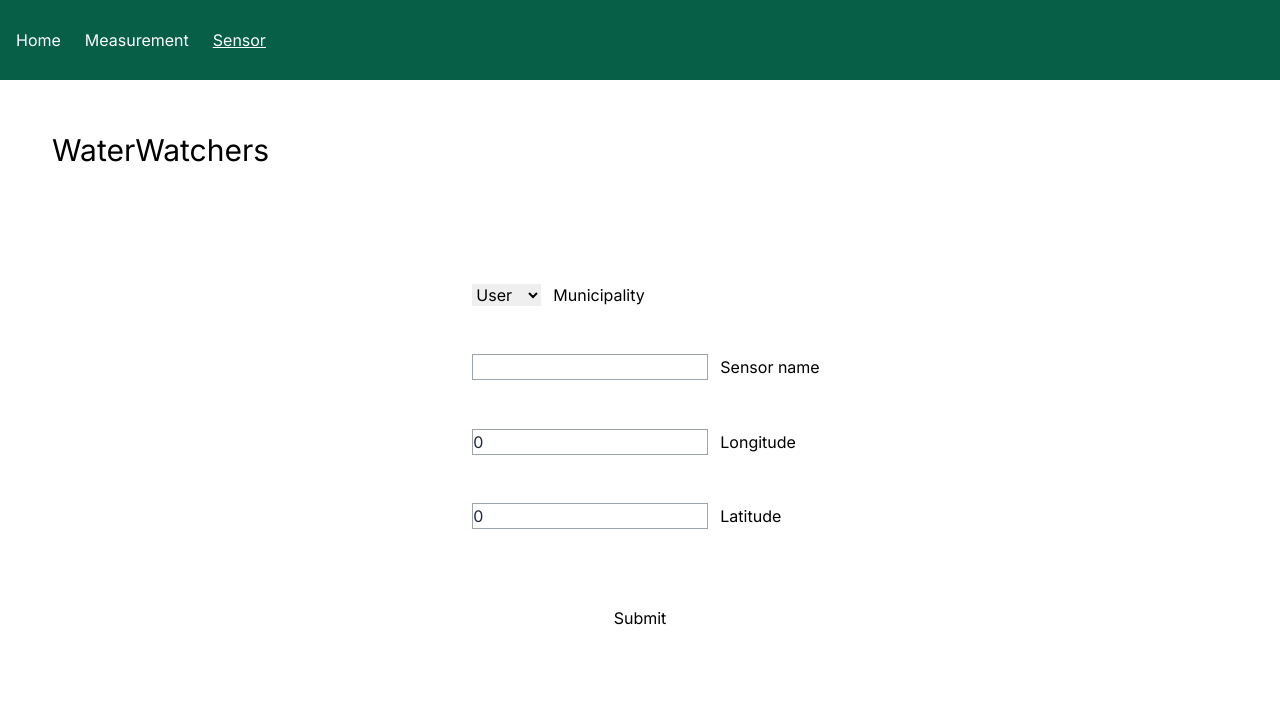
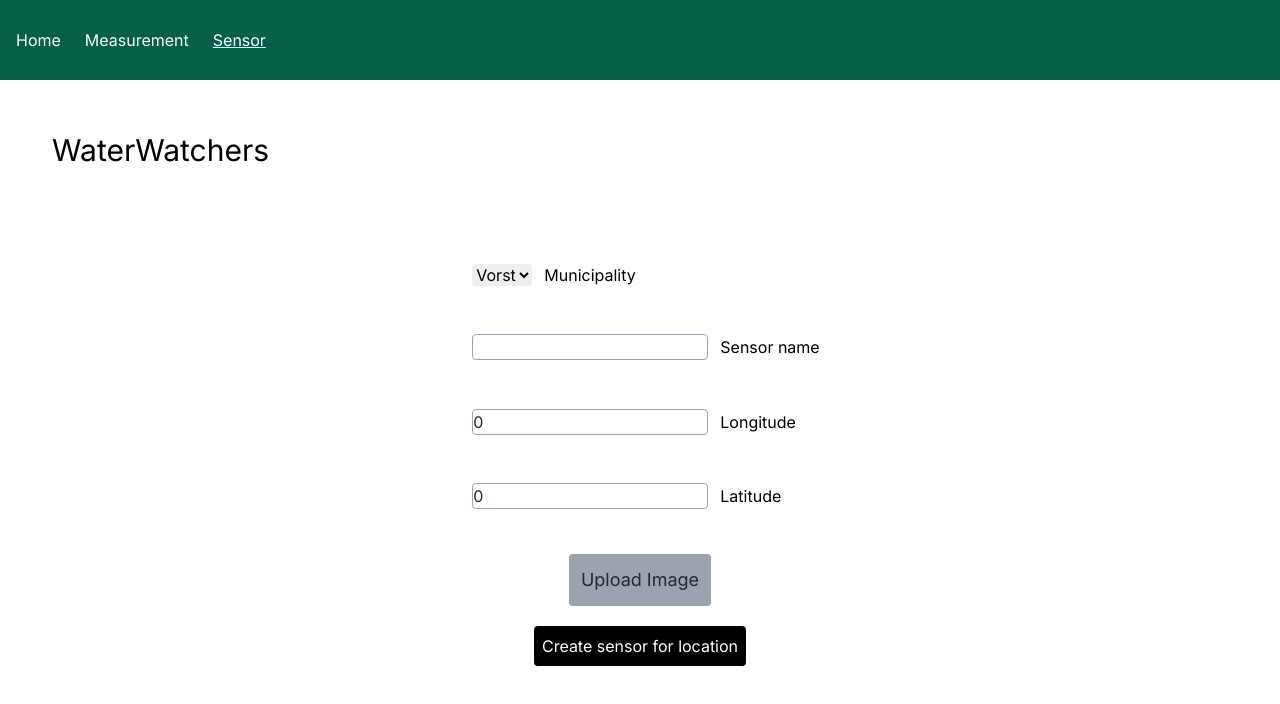
Before and after one commit to syandelbart/watermonitor, a Next.js app: page /sensor in a window 1280 px wide. Shown: the top 704 px of the page. Built offline with nearby package versions, Linux system fonts and the light colour scheme; no server answers.

Commit message:
bringing the inputs on point

```diff
--- a/app/measurement/page.tsx
+++ b/app/measurement/page.tsx
@@ -42,8 +42,7 @@ export default function Page() {
           value={Alarm.municipality}
           onChange={handleChangeMunicipality}
         >
-          <option value="user">User</option>
-          <option value="admin">Admin</option>
+          <option value="Vorst">Vorst</option>
         </select>
         Municipality
             </label>
@@ -54,10 +53,9 @@ export default function Page() {
           value={Alarm.name}
           onChange={handleChangeName}
         >
-          <option value="user">User</option>
-          <option value="admin">Admin</option>
+          <option value="GrootMeer">Groot Meer</option>
         </select>
-        Municipality
+        sensor
             </label>
       </div>
       <hr />
@@ -102,7 +100,7 @@ export default function Page() {
           value={Alarm.result}
           onChange={handleChangeResult}
         />
-        result
+        Water Heigt
         </label>
         <label className='m-3'>
         <select
@@ -118,7 +116,13 @@ export default function Page() {
             </label>
         </div>
       </div>
-      <button className='m-3' type="submit" onClick={handleInsert}>Submit</button>
+      <div className='flex m-3 flex-col justify-center items-center'>
+      <input type="file" id="img" name="img" accept="image/*" hidden/>
+        <label htmlFor="img" className='bg-gray-400 rounded p-3 text-gray-800 text-lg cursor-pointer'>
+        Upload Image
+        </label>
+      </div>
+      <button className='m-3 bg-black text-white p-2 rounded' type="submit" onClick={handleInsert}>Add water level for location</button>
       </div>
     </main>);
   }
--- a/app/sensor/page.tsx
+++ b/app/sensor/page.tsx
@@ -29,22 +29,21 @@ export default function Page() {
     <main className="flex m-10 flex-col">
       <Label className="m-3 text-3xl items-start">WaterWatchers</Label>
       <div className='flex m-10 flex-col justify-center items-center'>
-        <div className='flex m-10 flex-col justify-center items-start'>
+        <div className='flex m-5 flex-col justify-center items-start'>
       <label className='m-3'>
         <select
-          className='m-3'
+          className='m-3 rounded'
           name="Municipality"
           value={Sensor.municipality}
           onChange={handleChangeMunicipality}
         >
-          <option value="user">User</option>
-          <option value="admin">Admin</option>
+          <option value="Vorst">Vorst</option>
         </select>
         Municipality
       </label>
       <label className='m-3'>
       <input
-          className='m-3 border border-gray-400 text-gray-800'
+          className='m-3 border rounded border-gray-400 text-gray-800'
           type="text"
           name="Name"
           value={Sensor.name}
@@ -55,7 +54,7 @@ export default function Page() {
       <hr />
       <label className='m-3'>
         <input
-          className='m-3 border border-gray-400 text-gray-800'
+          className='m-3 border rounded border-gray-400 text-gray-800'
           type="number"
           name="Longitude"
           value={Sensor.longitude}
@@ -65,7 +64,7 @@ export default function Page() {
       </label>
       <label className='m-3'>
         <input
-          className='m-3 border border-gray-400 text-gray-800'
+          className='m-3 border rounded border-gray-400 text-gray-800'
           type="number"
           name="Latitude"
           value={Sensor.latitude}
@@ -75,7 +74,11 @@ export default function Page() {
       </label>
       <hr className='text-black'/>
       </div>
-      <button className='m-3' type="submit" onClick={handleInsert}>Submit</button>
+      <input type="file" id="img" name="img" accept="image/*" hidden/>
+        <label htmlFor="img" className='bg-gray-400 rounded p-3 text-gray-800 text-lg cursor-pointer'>
+        Upload Image
+        </label>
+      <button className='m-3 mt-5 bg-black text-white p-2 rounded' type="submit" onClick={handleInsert}>Create sensor for location</button>
       </div>
     </main>);
   }
```
Also changed, not shown: app/componets/NavBar.tsx (+5 -3 lines).
